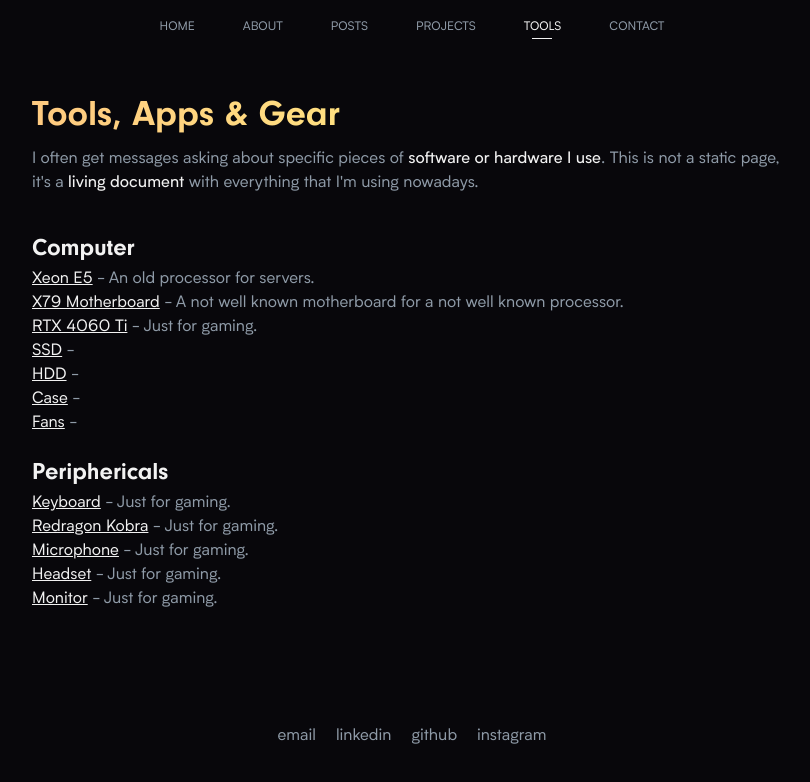
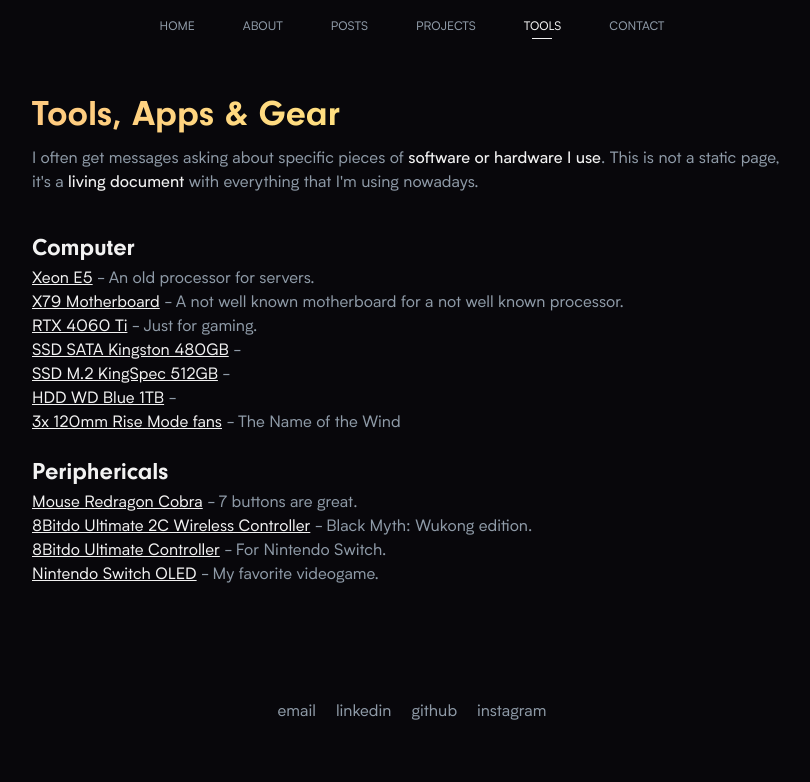
Before and after one commit to tilnoene/tilnoene.com, a Next.js app: page /tools in a window 1280 px wide. Shown: the top 782 px of the page, without its empty margins (228-1038 px from the left). Built offline with nearby package versions, Linux system fonts and the light colour scheme.

Commit message:
feat: Add more tools

```diff
--- a/src/app/data/tools.ts
+++ b/src/app/data/tools.ts
@@ -16,67 +16,87 @@ export const categories: Category[] = [
       {
         title: 'Xeon E5',
         description: 'An old processor for servers.',
-        url: 'TODO',
+        url: '',
       },
       {
         title: 'X79 Motherboard',
         description: 'A not well known motherboard for a not well known processor.',
-        url: 'TODO'
+        url: ''
       },
       {
         title: 'RTX 4060 Ti',
         description: 'Just for gaming.',
-        url: 'TODO'
+        url: 'https://amzn.to/4fsUtMC'
       },
       {
-        title: 'SSD',
+        title: 'SSD SATA Kingston 480GB',
         description: '',
-        url: 'TODO'
+        url: 'https://amzn.to/4fijwlL'
       },
       {
-        title: 'HDD',
+        title: 'SSD M.2 KingSpec 512GB',
         description: '',
-        url: 'TODO'
+        url: 'https://amzn.to/3YFORaP'
       },
       {
-        title: 'Case',
+        title: 'HDD WD Blue 1TB',
         description: '',
-        url: 'TODO'
+        url: 'https://amzn.to/4eszZCU'
       },
+      // {
+      //   title: 'Case',
+      //   description: '',
+      //   url: ''
+      // },
       {
-        title: 'Fans',
-        description: '',
-        url: 'TODO'
+        title: '3x 120mm Rise Mode fans',
+        description: 'The Name of the Wind',
+        url: 'https://amzn.to/40x22h2'
       },
     ]
   },
   {
     name: 'Periphericals',
     items: [
+      // {
+      //   title: 'Keyboard',
+      //   description: 'Just for gaming.',
+      //   url: 'TODO'
+      // },
       {
-        title: 'Keyboard',
-        description: 'Just for gaming.',
-        url: 'TODO'
+        title: 'Mouse Redragon Cobra',
+        description: '7 buttons are great.',
+        url: 'https://amzn.to/40D5zuf'
+      },
+      // {
+      //   title: 'Microphone',
+      //   description: 'Just for gaming.',
+      //   url: 'TODO'
+      // },
+      // {
+      //   title: 'Headset',
+      //   description: 'Just for gaming.',
+      //   url: 'TODO'
+      // },
+      // {
+      //   title: 'Monitor',
+      //   description: 'Just for gaming.',
+      //   url: 'TODO'
+      // },
+      {
+        title: '8Bitdo Ultimate 2C Wireless Controller',
+        description: 'Black Myth: Wukong edition.',
+        url: 'https://amzn.to/4fbmCYK'
       },
       {
-        title: 'Redragon Kobra',
-        description: 'Just for gaming.',
-        url: 'TODO'
+        title: '8Bitdo Ultimate Controller',
+        description: 'For Nintendo Switch.',
+        url: 'https://amzn.to/3AwHxGA'
       },
       {
-        title: 'Microphone',
-        description: 'Just for gaming.',
-        url: 'TODO'
-      },
-      {
-        title: 'Headset',
-        description: 'Just for gaming.',
-        url: 'TODO'
-      },
-      {
-        title: 'Monitor',
-        description: 'Just for gaming.',
-        url: 'TODO'
+        title: 'Nintendo Switch OLED',
+        description: 'My favorite videogame.',
+        url: 'https://amzn.to/3CrvwCO'
       },
     ]
   },
```
